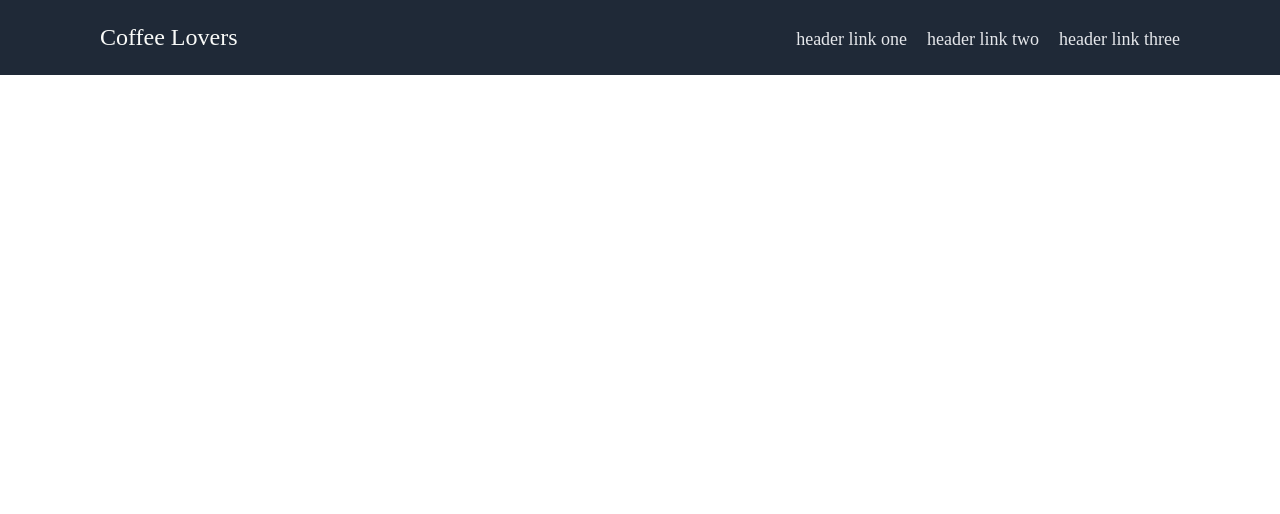
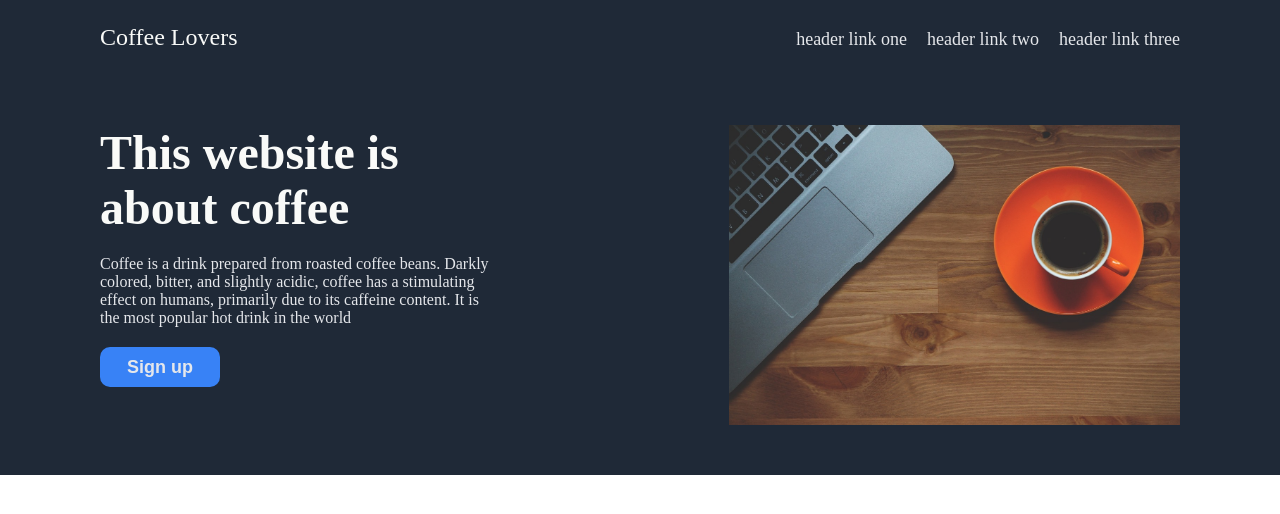
Before and after one commit to saras4/flex_project, a plain HTML site: page index.html in a window 1280 px wide. Drawn offline with Linux system fonts and the light colour scheme.

Commit message:
Fix top container html/css

```diff
--- a/index.html
+++ b/index.html
@@ -11,6 +11,7 @@
 </head>
 
 <body>
+  <div class="top-container">
     <div class="header">
       Coffee Lovers
       <ul>
@@ -21,9 +22,14 @@
     </div>
     <div class="description">
       <div class="description_text">
-
+        <div class="big-text">This website is about coffee</div>
+        <div class="small-text">Coffee is a drink prepared from roasted coffee beans. Darkly colored, bitter, and
+          slightly acidic, coffee has a stimulating effect on humans, primarily due to its caffeine content. It is the
+          most popular hot drink in the world</div>
+        <button class="button"><a href="#">Sign up</a> </button>
       </div>
-
+      <img src="images/cup-of-coffee-1280537_1280.jpg" alt="coffee and laptop picture">
+    </div>
   </div>
   <div class="pictures"></div>
   <div class="quote"></div>
--- a/styles/style.css
+++ b/styles/style.css
@@ -3,6 +3,11 @@ body {
   flex-direction: column;
   margin: 0;
   padding: 0;
+}
+
+img {
+  height: 300px;
+  width: auto;
 }
 
 ul {
@@ -17,11 +22,16 @@ a {
   color: #E5E7EB;
 }
 
+.top-container {
+  display: flex;
+  flex-direction: column;
+  background-color: #1F2937;
+  padding-left: 100px;
+  padding-right: 100px;
+}
+
 .header {
   display: flex;
-  padding-left: 100px;
-  padding-right: 100px;
-  background-color: #1F2937;
   color: #F9FAF8;
   justify-content: space-between;
   font-size: 24px;
@@ -30,10 +40,38 @@ a {
 
 .description {
   display: flex;
-  background-color: #1F2937;
+  justify-content: space-between;
+  padding-top: 50px;
+  padding-bottom: 50px;
 }
 
 .description_text {
   display: flex;
   flex-direction: column;
+  flex: 1;
+  gap: 20px;
 }
+
+.big-text {
+  font-size: 48px;
+  color: #F9FAF8;
+  font-weight: bolder;
+  max-width: 300px;
+}
+
+.small-text {
+  color: #E5E7EB;
+  max-width: 400px;
+
+}
+
+.button {
+  background-color: #3882F6;
+  border: none;
+  font-weight: bold;
+  color: #F9FAF8;
+  font-size: 16px;
+  border-radius: 10px;
+  width: 120px;
+  height: 40px;
+}
```
Lines whose indentation alone changed are shown as unchanged.
